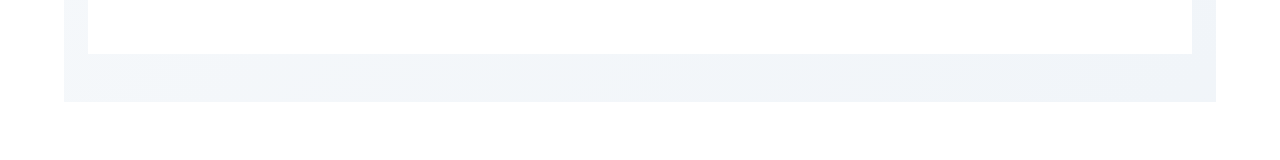
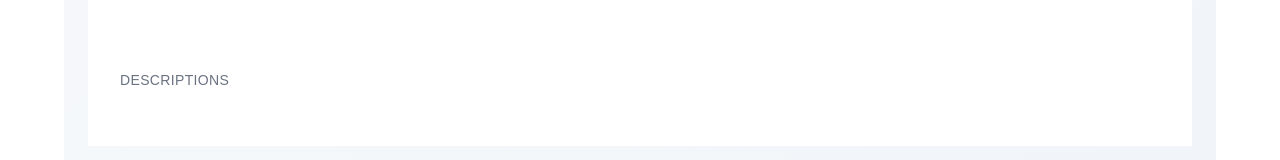
Before and after one commit to abhidatta0/audiobrief, a React (Vite) app: page / in a window 1280 px wide. Shown: the part 884-1044 px from the top of the page. Before the commit the page ends 986 px from the top, so only its background shows below. Built offline with nearby package versions, Linux system fonts and the light colour scheme.

Commit message:
added Descriptions UI

```diff
--- a/src/GeneratedOutput.tsx
+++ b/src/GeneratedOutput.tsx
@@ -2,9 +2,10 @@ import { useState } from "react";
 import { motion, stagger } from "motion/react";
 import { Copy, Check, Download } from "lucide-react";
 
-interface GeneratedResponse {
+export interface GeneratedResponse {
   images: string[];
   titles: string[];
+  descriptions: string[];
 }
 
 interface GeneratedOutputProps {
@@ -52,6 +53,8 @@ const GeneratedOutput = ({ data }: GeneratedOutputProps) => {
         <Titles titles={data.titles} />
 
         <Thumbnails images={data.images} />
+
+        <Descriptions descriptions={data.descriptions} />
       </div>
     </div>
   );
@@ -184,3 +187,61 @@ const Thumbnails = ({ images }: ThumbnailListProps) => {
     </motion.div>
   );
 };
+
+interface DescriptionListProps {
+  descriptions: string[];
+}
+const Descriptions = ({ descriptions }: DescriptionListProps) => {
+  const [copiedIndex, setCopiedIndex] = useState<number | null>(null);
+
+  const handleCopy = async (text: string, index: number): Promise<void> => {
+    try {
+      await navigator.clipboard.writeText(text);
+      setCopiedIndex(index);
+      setTimeout(() => setCopiedIndex(null), COPY_FEEDBACK_DURATION);
+    } catch (error) {
+      console.error("Failed to copy text:", error);
+    }
+  };
+  return (
+    <motion.div
+      variants={ANIMATION_VARIANTS.container}
+      initial="hidden"
+      animate="show"
+      className="space-y-4"
+    >
+      <motion.h2
+        variants={ANIMATION_VARIANTS.itemVariant}
+        className="text-sm font-medium text-gray-500 uppercase tracking-wide mb-6"
+      >
+        Descriptions
+      </motion.h2>
+
+      {descriptions.map((title, index) => (
+        <motion.div
+          key={index}
+          variants={ANIMATION_VARIANTS.itemVariant}
+          className="group relative bg-gray-50 rounded-lg p-4 hover:bg-gray-100 transition-colors"
+        >
+          <div className="flex items-start justify-between gap-4">
+            <p className="text-gray-800 flex-1 leading-relaxed">{title}</p>
+
+            <motion.button
+              whileHover={{ scale: 1.05 }}
+              whileTap={{ scale: 0.95 }}
+              onClick={() => handleCopy(title, index)}
+              className="shrink-0 p-2 rounded-md hover:bg-white transition-colors"
+              aria-label="Copy title"
+            >
+              {copiedIndex === index ? (
+                <Check className="w-4 h-4 text-green-600" />
+              ) : (
+                <Copy className="w-4 h-4 text-gray-400 group-hover:text-gray-600" />
+              )}
+            </motion.button>
+          </div>
+        </motion.div>
+      ))}
+    </motion.div>
+  );
+};
```
Also changed, not shown: src/HeroSection.tsx (+1 -7 lines).
